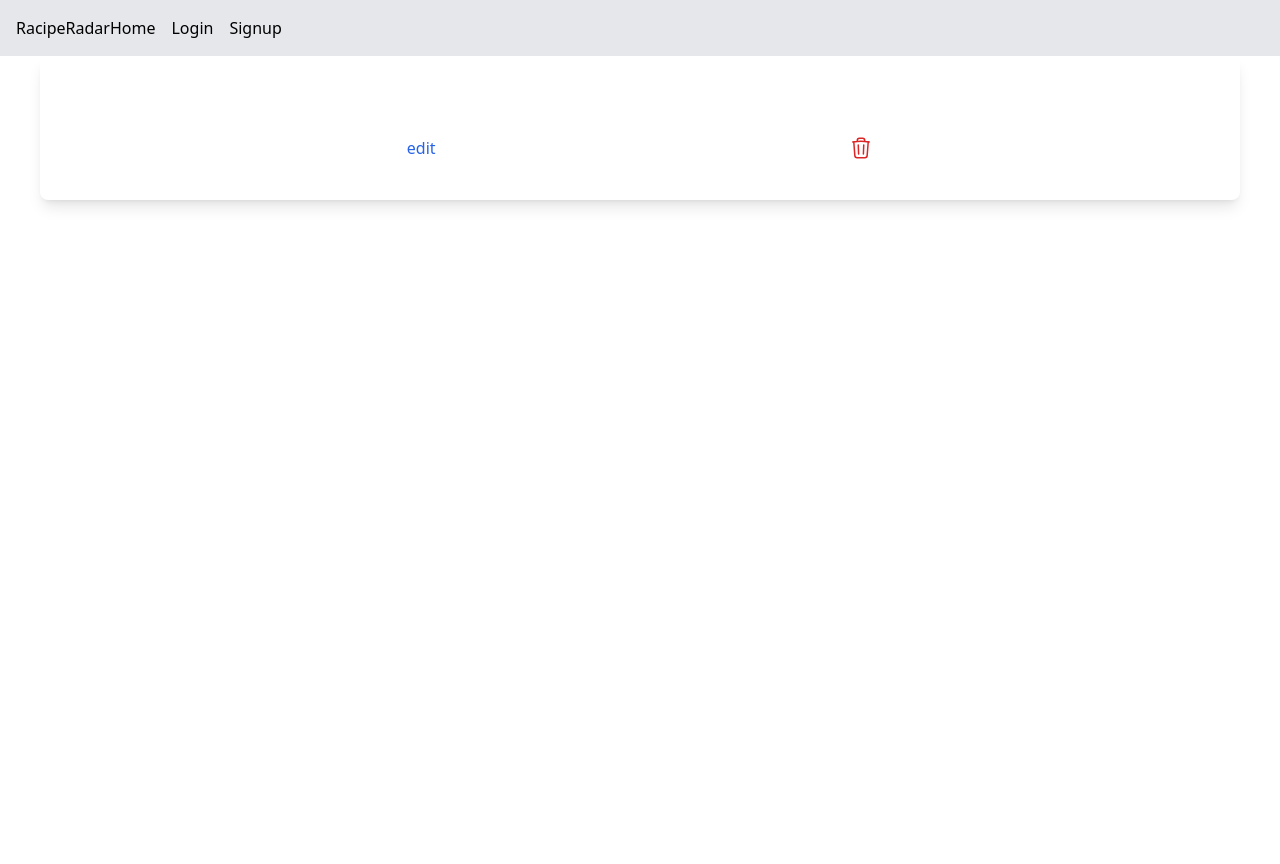
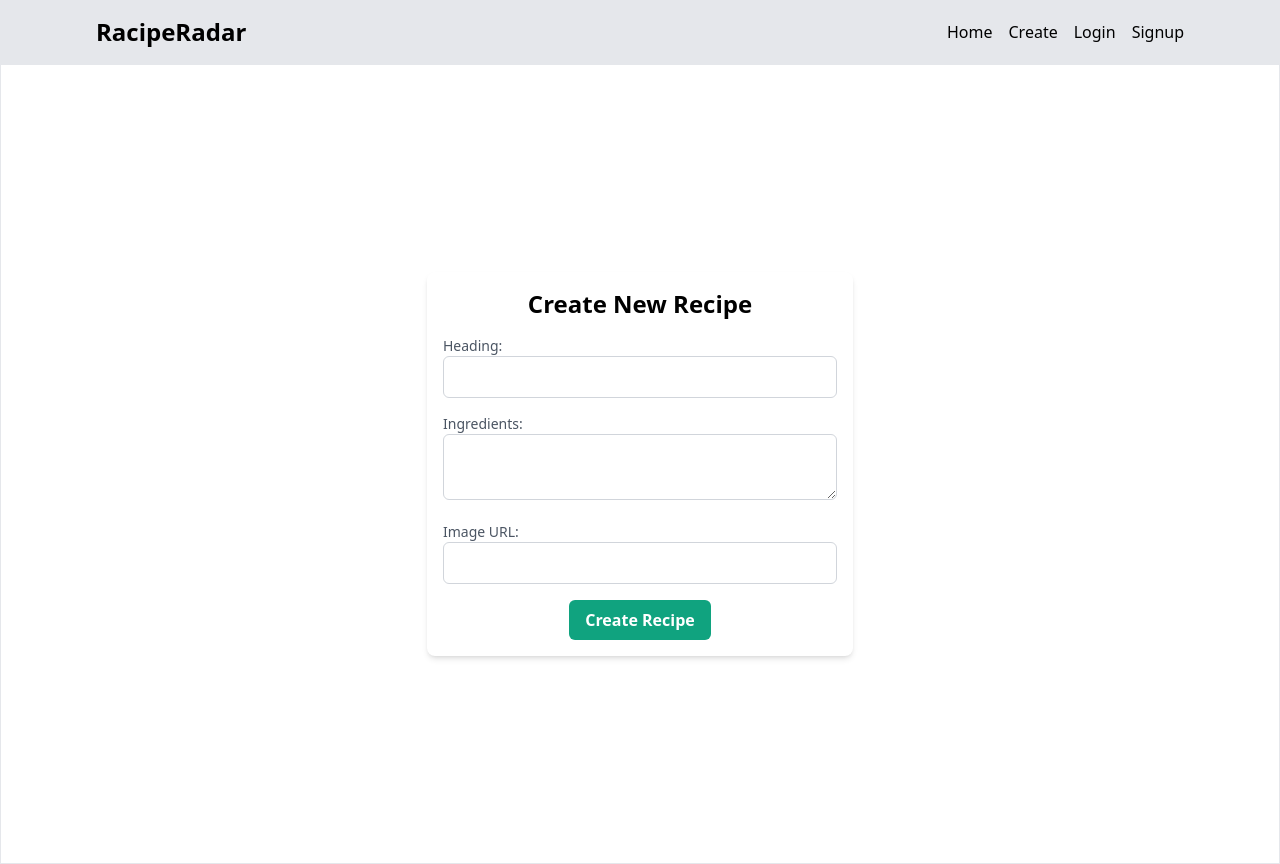
Before and after one commit to sharunnd/recipe-recommendation-website, a Vue app in the folder frontend/: page /recipe/create in a window 1280 px wide. Before the commit the page ends 800 px from the top, so only its background shows below. Built offline with nearby package versions, Linux system fonts and the light colour scheme; no server answers.

Commit message:
recipe suggestion page using ai added

```diff
--- a/frontend/src/components/NavBar.vue
+++ b/frontend/src/components/NavBar.vue
@@ -1,13 +1,17 @@
 <template>
-    <nav class="sticky top-0 z-50 w-full bg-gray-200 p-4 flex items-center justify-center">
-      <h1>RacipeRadar</h1>
-      <div class="container mx-auto ">
-        <router-link to="/" class="text-black mr-4">Home</router-link>
-        <router-link to="/login" class="text-black mr-4">Login</router-link>
-        <router-link to="/signup" class="text-black">Signup</router-link>
-      </div>
-    </nav>
-  </template>
+  <nav class="sticky top-0 z-50 w-full bg-gray-200 p-4 flex items-center justify-between">
+    <div class="flex items-center ml-20">
+      <h1 class="text-2xl font-semibold">RacipeRadar</h1>
+    </div>
+    <div class="flex items-center space-x-4 mr-20">
+      <router-link to="/" class="text-black">Home</router-link>
+      <router-link to="/recipe/create" class="text-black">Create</router-link>
+      <router-link to="/login" class="text-black">Login</router-link>
+      <router-link to="/signup" class="text-black">Signup</router-link>
+    </div>
+  </nav>
+</template>
+
 
   <script>
   export default {};
--- a/frontend/src/router/index.js
+++ b/frontend/src/router/index.js
@@ -4,12 +4,16 @@ import LoginPage from '../views/LoginPage.vue'
 import SignupPage from '../views/SignupPage.vue'
 import RecipeDetails from "../views/RecipeDetails.vue"
 import RecipeEdit from "../views/RecipeEdit.vue"
+import RecipeCreate from "../views/RecipeCreate.vue"
+import AiRecipe from "../views/AiRecipe.vue"
 const routes = [
     { path: '/', component: HomeView },
     { path: '/login', component: LoginPage },
     { path: '/signup', component: SignupPage },
     { path: "/recipe/:id", component: RecipeDetails },
     {path: "/recipe/edit/:id",component: RecipeEdit},
+    { path: "/recipe/create", component: RecipeCreate },
+    { path: "/ai/suggestions", component: AiRecipe },
   ];
 
 const router = createRouter({
--- /dev/null
+++ b/frontend/src/views/AiRecipe.vue
@@ -0,0 +1,73 @@
+<template>
+    <div class="flex items-center justify-center p-5">
+      <div class="bg-white rounded-lg shadow-md p-4 space-y-4 w-1/2 border">
+        <h1 class="text-4xl font-extrabold text-center text-[#34a0a4]">Unleash Culinary Creativity with AI</h1>
+        <textarea
+          v-model="ingredientsInput"
+          class="w-full px-4 py-2 border border-gray-300 rounded-md focus:outline-none focus:ring focus:ring-blue-400"
+          placeholder="Enter ingredients E.g., Carrot, Onion"
+        ></textarea>
+        <div class="flex items-center justify-center">
+          <button
+            @click="searchRecipes"
+            class="bg-[#34a0a4] text-white font-semibold px-4 py-2 rounded-md hover:bg-[#2e8487] focus:outline-none focus:ring focus:ring-blue-400"
+            :disabled="isLoading"
+          >
+            <span v-if="isLoading">Loading...</span>
+            <span v-else>Find Recipes!</span>
+          </button>
+        </div>
+
+        <!-- Render the fetched recipes below the form -->
+        <div v-if="recipes.length > 0" class="border p-5">
+          <h2 class="text-lg font-semibold mb-5 text-[#168aad]">Matching Recipes:</h2>
+          <ul class="list-disc pl-4">
+            <li v-for="(recipe, index) in recipes" :key="index" class="mb-4 list-none">
+              <h3 class="text-xl font-semibold">{{ recipe.heading }}</h3>
+              <p class="text-gray-600">{{ recipe.ingredients }}</p>
+            </li>
+          </ul>
+        </div>
+      </div>
+    </div>
+  </template>
+
+  <script>
+  export default {
+    data() {
+      return {
+        ingredientsInput: "",
+        recipes: [],
+        isLoading: false,
+      };
+    },
+    methods: {
+      async searchRecipes() {
+        this.isLoading = true;
+
+        const ingredientsList = this.ingredientsInput.split(",").map((ingredient) => ingredient.trim());
+
+        try {
+          const response = await fetch("http://localhost:8000/api/get_recipe/", {
+            method: "POST",
+            headers: {
+              "Content-Type": "application/json",
+            },
+            body: JSON.stringify({ ingredients_list: ingredientsList }),
+          });
+
+          if (response.ok) {
+            const data = await response.json();
+            this.recipes = data.recipes.recipes;
+          } else {
+            console.error("Error searching recipes:", response.statusText);
+          }
+        } catch (error) {
+          console.error("Error searching recipes:", error);
+        } finally {
+          this.isLoading = false;
+        }
+      },
+    },
+  };
+  </script>
--- a/frontend/src/views/HomeView.vue
+++ b/frontend/src/views/HomeView.vue
@@ -1,29 +1,41 @@
 <template>
   <div class="relative">
     <div class="relative">
-      <img
-        src="../assets/images/img.png"
-        class="w-full"
-        alt="home image"
-      />
+      <img src="../assets/images/img.png" class="w-full" alt="home image" />
       <div class="absolute inset-0 flex flex-col items-center justify-center">
-        <h1 class="text-6xl font-extrabold text-white font-mono">Discover a World of Culinary Inspiration</h1>
-        <h3 class="text-4xl font-extrabold text-gray-100 mt-10 shadow-xl font-mono">Experience AI-Powered Recipe Recommendations</h3>
-        <button class="mt-4 px-6 py-3 bg-orange-500 text-white font-semibold rounded hover:bg-orange-700">Explore</button>
+        <h1 class="text-6xl font-extrabold text-white font-mono">
+          Discover a World of Culinary Inspiration
+        </h1>
+        <h3
+          class="text-4xl font-extrabold text-gray-100 mt-10 shadow-xl font-mono"
+        >
+          Experience AI-Powered Recipe Recommendations
+        </h3>
+        <button
+          class="mt-4 px-6 py-3 bg-orange-500 text-white font-semibold rounded hover:bg-orange-700"
+        ><router-link
+        :to="'/ai/suggestions'"
+        >
+        Explore
+      </router-link></button>
       </div>
     </div>
     <div class="px-4 text-center py-20">
       <h1 class="text-4xl font-bold font-mono">Explore Delicious Recipes</h1>
     </div>
     <div class="px-10">
-      <div class="grid grid-cols-1 sm:grid-cols-2 md:grid-cols-3 lg:grid-cols-4 gap-4">
-        <RecipeCard v-for="recipe in recipes" :key="recipe.id" :recipe="recipe" />
+      <div
+        class="grid grid-cols-1 sm:grid-cols-2 md:grid-cols-3 lg:grid-cols-4 gap-4"
+      >
+        <RecipeCard
+          v-for="recipe in recipes"
+          :key="recipe.id"
+          :recipe="recipe"
+        />
       </div>
     </div>
   </div>
 </template>
-
-
 
 <script>
 import RecipeCard from "../components/RecipeCard.vue"; // Adjust the path
@@ -49,7 +61,6 @@ export default {
           "http://localhost:8000/api/all_recipes"
         );
         this.recipes = response.data;
-        console.log(response);
       } catch (error) {
         console.error("Error fetching recipes:", error);
       }
--- /dev/null
+++ b/frontend/src/views/RecipeCreate.vue
@@ -0,0 +1,103 @@
+<template>
+  <div class="flex items-center justify-center border min-h-screen">
+    <div class="recipe-create p-4 bg-white rounded-lg shadow-md w-1/3">
+      <h1 class="text-2xl font-semibold mb-4 text-center">Create New Recipe</h1>
+      <form @submit.prevent="submitRecipe">
+        <div class="mb-4">
+          <label for="heading" class="block text-sm font-medium text-gray-600"
+            >Heading:</label
+          >
+          <input
+            v-model="recipe.heading"
+            type="text"
+            id="heading"
+            required
+            class="w-full px-4 py-2 rounded-md border border-gray-300 focus:outline-none focus:ring-opacity-50 focus:ring-1 focus:ring-[#10A37F]"
+          />
+        </div>
+
+        <div class="mb-4">
+          <label
+            for="ingredients"
+            class="block text-sm font-medium text-gray-600"
+            >Ingredients:</label
+          >
+          <textarea
+            v-model="recipe.ingredients"
+            id="ingredients"
+            required
+            class="w-full px-4 py-2 rounded-md border border-gray-300 focus:outline-none focus:ring-opacity-50 focus:ring-1 focus:ring-[#10A37F]"
+          ></textarea>
+        </div>
+
+        <div class="mb-4">
+          <label for="image_url" class="block text-sm font-medium text-gray-600"
+            >Image URL:</label
+          >
+          <input
+            v-model="recipe.image_url"
+            type="text"
+            id="image_url"
+            class="w-full px-4 py-2 rounded-md border border-gray-300 focus:outline-none focus:ring-opacity-50 focus:ring-1 focus:ring-[#10A37F]"
+          />
+        </div>
+
+        <div class="flex items-center justify-center">
+          <button
+            type="submit"
+            class="bg-[#10A37F] text-white font-semibold px-4 py-2 rounded-md hover:bg-[#3fb799]"
+          >
+            Create Recipe
+          </button>
+        </div>
+      </form>
+    </div>
+  </div>
+</template>
+
+<script>
+import { toast } from "vue3-toastify";
+export default {
+  data() {
+    return {
+      recipe: {
+        heading: "",
+        ingredients: "",
+        image_url: "",
+      },
+    };
+  },
+  methods: {
+    async submitRecipe() {
+      try {
+        const response = await fetch("http://localhost:8000/api/create/", {
+          method: "POST",
+          headers: {
+            "Content-Type": "application/json",
+            Authorization: `Token ${localStorage.getItem("token")}`,
+          },
+          body: JSON.stringify(this.recipe),
+        });
+        const responseData = await response.json();
+
+        toast.success(responseData.message, {
+          autoClose: 1000,
+        });
+
+        if (response.ok) {
+          setTimeout(() => {
+            this.$router.push("/");
+          }, 2000); // Redirect to home page after successful creation
+        } else {
+          console.error("Failed to create recipe");
+        }
+      } catch (error) {
+        toast.success("Something went wrong", {
+          autoClose: 1000,
+        });
+        console.error("Error creating recipe:", error);
+      }
+    },
+  },
+};
+</script>
```
Also changed, not shown: frontend/src/components/AiRecipeCard.vue (added, +14 -0 lines).
